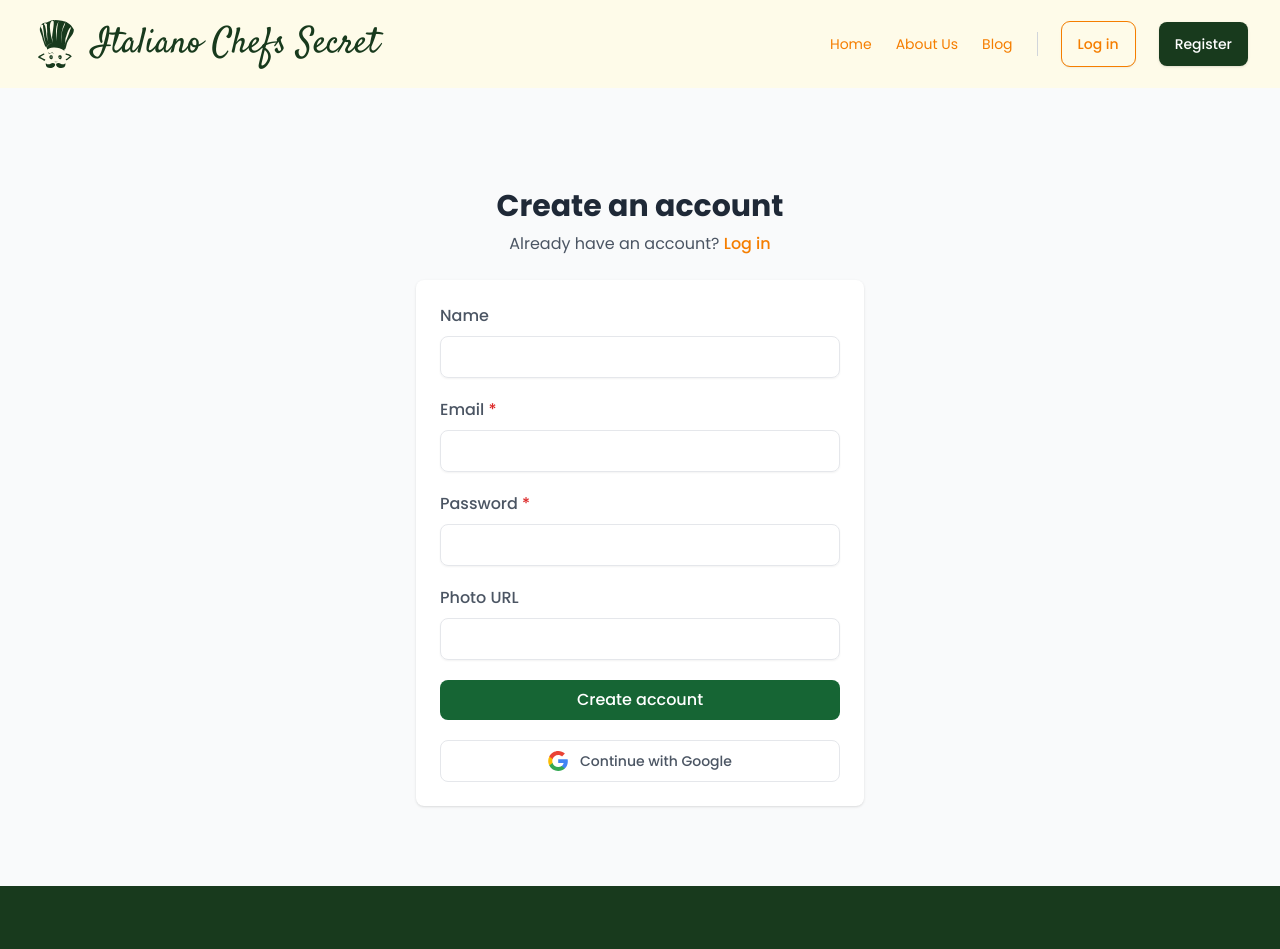
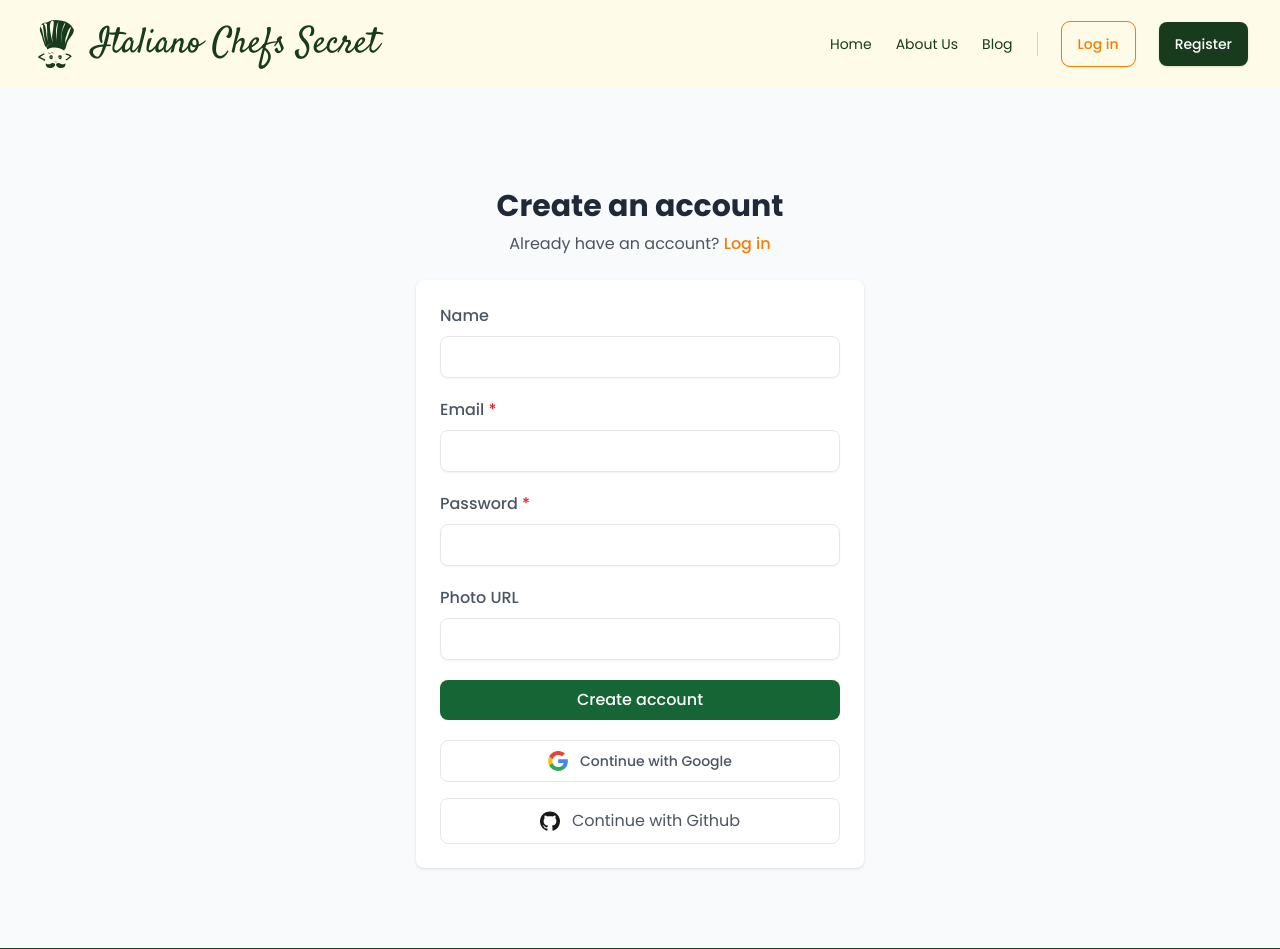
Before and after one commit to heynazrul/italiano-chefs-secret-client, a React (Vite) app: page /register in a window 1280 px wide. Shown: the top 949 px of the page. Built offline with nearby package versions, Linux system fonts and the light colour scheme; no server answers.

Commit message:
fixed some functionality

```diff
--- a/src/components/shared/Header/Header.jsx
+++ b/src/components/shared/Header/Header.jsx
@@ -1,5 +1,5 @@
 /* eslint-disable react/no-unescaped-entities */
-import React, { useContext, useState } from 'react';
+import React, { useContext, useEffect, useState } from 'react';
 import { Link, NavLink } from 'react-router-dom';
 import { SiCodechef } from 'react-icons/si';
 import { FaUserCircle } from 'react-icons/fa';
@@ -27,7 +27,7 @@ const Header = () => {
               aria-label="Italiano Chefs Secret"
               title="Italiano Secret">
               <div className="flex items-center  justify-center gap-3">
-                <SiCodechef className="text-2xl md:text-5xl text-primary"></SiCodechef>
+                <SiCodechef className="text-2xl text-primary md:text-5xl"></SiCodechef>
                 <span className="font-logo text-2xl text-primary md:text-4xl"> Italiano Chefs Secret</span>
               </div>
             </Link>
@@ -124,7 +124,7 @@ const Header = () => {
                   <>
                     <Link
                       to={'/login'}
-                      className="block rounded-lg px-4 py-3 font-medium shadow text-center  text-secondary outline outline-1 hover:text-primary  md:border-none">
+                      className="block rounded-lg px-4 py-3 text-center font-medium text-secondary  shadow outline outline-1 hover:text-primary  md:border-none">
                       Log in
                     </Link>
 
--- a/src/index.css
+++ b/src/index.css
@@ -4,9 +4,9 @@
 @tailwind utilities;
 
 .active {
-  @apply  text-primary font-medium transition-colors duration-200;
+  @apply font-medium text-secondary transition-colors duration-200;
 }
 
 .default {
-  @apply   text-secondary transition-colors duration-200 hover:text-primary;
+  @apply text-primary transition-colors duration-200 hover:text-secondary;
 }
--- a/src/pages/ChefRecipes/ChefRecipes.jsx
+++ b/src/pages/ChefRecipes/ChefRecipes.jsx
@@ -9,6 +9,7 @@ const ChefRecipes = () => {
   return (
     <div>
       <ChefBanner chefData={chefData}></ChefBanner>
+      <h2 className='text-center font-logo text-4xl md:text-5xl text-primary my-12'>Recipes by {chefData.chef_name}</h2>
       <div className="mx-auto grid max-w-screen-xl gap-8 sm:grid-cols-2  md:px-8">
         {recipes.map((recipe, idx) => (
           <RecipeCard
--- a/src/pages/Register/Register.jsx
+++ b/src/pages/Register/Register.jsx
@@ -4,7 +4,7 @@ import { AuthContext } from '../../providers/AuthProvider';
 import { toast } from 'react-hot-toast';
 
 const Register = () => {
-  const { createUser, updateUser, isImage, signInWithGoogle } = useContext(AuthContext);
+  const { createUser, updateUser, isImage, signInWithGoogle, signInWithGithub } = useContext(AuthContext);
   const [error, setError] = useState('');
   const navigate = useNavigate();
 
@@ -30,7 +30,6 @@ const Register = () => {
         updateUser(name, photo);
         toast.success('Registration Successful!');
         navigate('/');
-        console.log(createdUser);
       })
       .catch((error) => {
         let err = error.message.includes('email-already-in-use');
@@ -44,6 +43,19 @@ const Register = () => {
 
   const handleGoogleLogin = () => {
     signInWithGoogle()
+      .then((result) => {
+        setError('');
+        const loggedUser = result.user;
+        toast.success('Login Successful!');
+        navigate('/');
+      })
+      .catch((error) => {
+        setError(error.message);
+      });
+  };
+
+  const handleGithubLogin = () => {
+    signInWithGithub()
       .then((result) => {
         setError('');
         const loggedUser = result.user;
@@ -127,7 +139,7 @@ const Register = () => {
               Create account
             </button>
           </form>
-          <div className="mt-5">
+          <div className="mt-5 space-y-4">
             <button
               onClick={handleGoogleLogin}
               className="mt-5 flex w-full items-center justify-center gap-x-3 rounded-lg border py-2.5 text-sm font-medium duration-150 hover:bg-gray-50 active:bg-gray-100">
@@ -166,6 +178,62 @@ const Register = () => {
               </svg>
               Continue with Google
             </button>
+            <button
+              onClick={handleGithubLogin}
+              className="flex w-full items-center justify-center gap-x-3 rounded-lg border py-2.5 duration-150 hover:bg-gray-50 active:bg-gray-100">
+              <svg
+                className="h-5 w-5"
+                viewBox="0 0 48 48"
+                fill="none"
+                xmlns="http://www.w3.org/2000/svg">
+                <g clipPath="url(#clip0_910_21)">
+                  <path
+                    fillRule="evenodd"
+                    clipRule="evenodd"
+                    d="M24.0005 1C18.303 1.00296 12.7923 3.02092 8.45374 6.69305C4.11521 10.3652 1.23181 15.452 0.319089 21.044C-0.593628 26.636 0.523853 32.3684 3.47174 37.2164C6.41963 42.0643 11.0057 45.7115 16.4099 47.5059C17.6021 47.7272 18.0512 46.9883 18.0512 46.36C18.0512 45.7317 18.0273 43.91 18.0194 41.9184C11.3428 43.3608 9.93197 39.101 9.93197 39.101C8.84305 36.3349 7.26927 35.6078 7.26927 35.6078C5.09143 34.1299 7.43223 34.1576 7.43223 34.1576C9.84455 34.3275 11.1123 36.6194 11.1123 36.6194C13.2504 40.2667 16.7278 39.2116 18.0949 38.5952C18.3095 37.0501 18.9335 35.999 19.621 35.4023C14.2877 34.8017 8.68408 32.7548 8.68408 23.6108C8.65102 21.2394 9.53605 18.9461 11.156 17.2054C10.9096 16.6047 10.087 14.1785 11.3905 10.8829C11.3905 10.8829 13.4054 10.2427 17.9916 13.3289C21.9253 12.2592 26.0757 12.2592 30.0095 13.3289C34.5917 10.2427 36.6026 10.8829 36.6026 10.8829C37.9101 14.1706 37.0875 16.5968 36.8411 17.2054C38.4662 18.9464 39.353 21.2437 39.317 23.6187C39.317 32.7824 33.7015 34.8017 28.3602 35.3905C29.2186 36.1334 29.9856 37.5836 29.9856 39.8122C29.9856 43.0051 29.9578 45.5736 29.9578 46.36C29.9578 46.9962 30.391 47.7391 31.6071 47.5059C37.0119 45.7113 41.5984 42.0634 44.5462 37.2147C47.4941 32.3659 48.611 26.6326 47.6972 21.0401C46.7835 15.4476 43.8986 10.3607 39.5587 6.68921C35.2187 3.01771 29.7067 1.00108 24.0085 1H24.0005Z"
+                    fill="#191717"
+                  />
+                  <path
+                    d="M9.08887 35.264C9.03721 35.3826 8.84645 35.4181 8.69146 35.3351C8.53646 35.2522 8.42122 35.098 8.47686 34.9755C8.5325 34.853 8.71928 34.8214 8.87428 34.9044C9.02927 34.9874 9.14848 35.1455 9.08887 35.264Z"
+                    fill="#191717"
+                  />
+                  <path
+                    d="M10.0626 36.3428C9.98028 36.384 9.88612 36.3955 9.79622 36.3753C9.70632 36.3551 9.62629 36.3045 9.56979 36.2321C9.41479 36.0662 9.38298 35.837 9.50221 35.7342C9.62143 35.6315 9.83606 35.6789 9.99105 35.8449C10.146 36.0108 10.1818 36.24 10.0626 36.3428Z"
+                    fill="#191717"
+                  />
+                  <path
+                    d="M11.0085 37.714C10.8614 37.8167 10.6111 37.714 10.472 37.5085C10.4335 37.4716 10.4029 37.4274 10.382 37.3785C10.3611 37.3297 10.3503 37.2771 10.3503 37.224C10.3503 37.1709 10.3611 37.1183 10.382 37.0694C10.4029 37.0205 10.4335 36.9763 10.472 36.9395C10.619 36.8407 10.8694 36.9395 11.0085 37.141C11.1476 37.3425 11.1516 37.6112 11.0085 37.714Z"
+                    fill="#191717"
+                  />
+                  <path
+                    d="M12.2921 39.0417C12.161 39.1879 11.8947 39.1484 11.6761 38.9508C11.4575 38.7532 11.4059 38.4845 11.537 38.3423C11.6682 38.2 11.9344 38.2395 12.161 38.4331C12.3875 38.6268 12.4312 38.8994 12.2921 39.0417Z"
+                    fill="#191717"
+                  />
+                  <path
+                    d="M14.0923 39.8162C14.0327 40.0019 13.7625 40.0849 13.4922 40.0059C13.222 39.9268 13.0432 39.7055 13.0948 39.5159C13.1465 39.3262 13.4207 39.2393 13.6949 39.3262C13.9691 39.4131 14.144 39.6226 14.0923 39.8162Z"
+                    fill="#191717"
+                  />
+                  <path
+                    d="M16.0557 39.9505C16.0557 40.1442 15.8331 40.3101 15.547 40.3141C15.2608 40.318 15.0264 40.16 15.0264 39.9663C15.0264 39.7727 15.2489 39.6067 15.535 39.6028C15.8212 39.5988 16.0557 39.753 16.0557 39.9505Z"
+                    fill="#191717"
+                  />
+                  <path
+                    d="M17.8838 39.6463C17.9196 39.8399 17.7208 40.0414 17.4347 40.0888C17.1486 40.1363 16.8982 40.0217 16.8624 39.832C16.8267 39.6423 17.0333 39.4368 17.3115 39.3855C17.5897 39.3341 17.848 39.4526 17.8838 39.6463Z"
+                    fill="#191717"
+                  />
+                </g>
+                <defs>
+                  <clipPath id="clip0_910_21">
+                    <rect
+                      width="48"
+                      height="48"
+                      fill="white"
+                    />
+                  </clipPath>
+                </defs>
+              </svg>
+              Continue with Github
+            </button>
           </div>
         </div>
       </div>
--- a/src/providers/AuthProvider.jsx
+++ b/src/providers/AuthProvider.jsx
@@ -47,6 +47,7 @@ const AuthProvider = ({ children }) => {
   };
 
   const updateUser = (name, photo) => {
+    setLoading(true)
     return updateProfile(auth.currentUser, {
       displayName: name,
       photoURL: photo,
```
Also changed, not shown: src/components/Banner/ChefBanner.jsx (+10 -4 lines).
